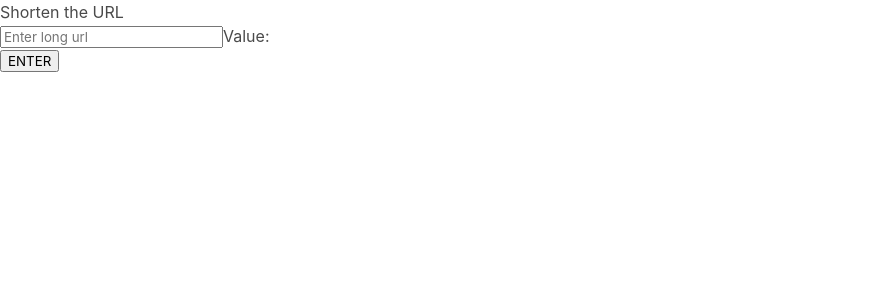
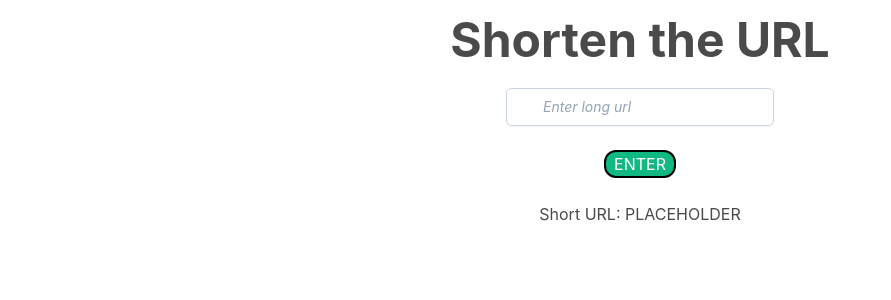
Before and after one commit to Boccca2014/shortentheurl, a React (Create React App) app in the folder client/: page /#/ in a window 1280 px wide. Shown: the top 300 px of the page, without its empty margins (0-891 px from the left). Built offline with nearby package versions, Linux system fonts and the light colour scheme.

Commit message:
tailwind works, textbox works

```diff
--- a/client/package.json
+++ b/client/package.json
@@ -3,11 +3,12 @@
   "version": "0.1.0",
   "private": true,
   "dependencies": {
+    "axios": "^0.25.0",
     "eslint": "^6.1.0",
     "react": "^16.9.0",
     "react-dom": "^16.9.0",
     "react-router-dom": "^5.0.1",
-    "react-scripts": "3.1.1"
+    "react-scripts": "^5.0.0"
   },
   "scripts": {
     "start": "react-scripts start",
--- a/client/src/views/Home.js
+++ b/client/src/views/Home.js
@@ -1,28 +1,56 @@
 import React, { useState } from "react";
+import axios from "axios";
 // import { Link } from "react-router-dom";
 
-// Creating a custom hook
-function useInput(defaultValue) {
-  const [value, setValue] = useState(defaultValue);
-  function onChange(e) {
-    setValue(e.target.value);
-  }
-  return {
-    value,
-    onChange,
+export default function Home() {
+  const [urlInput, setUrlInput] = useState({
+    longUrl: "",
+  });
+
+  const handleChange = (event) => {
+    const { value, name } = event.target;
+    setUrlInput({ ...urlInput, [name]: value });
   };
-}
 
-export default function Home() {
-  const inputProps = useInput();
+  const handleSubmit = (e) => {
+    e.preventDefault();
+    console.log("Submitted", urlInput);
+    // axios
+    //   .post("/api/shorten", {
+    //     longUrl: value,
+    //   })
+    //   .then((res) => {
+    //     console.log("res", res);
+    //   });
+    setUrlInput({
+      longUrl: "",
+    });
+  };
+
   return (
-    <div>
-      <h1 className="text-3xl font-bold underline">Shorten the URL</h1>
-      <div>
-        <input {...inputProps} placeholder="Enter long url" />
-        <span>Value: {inputProps.value} </span>
+    <div className="text-center">
+      <h1 className="text-5xl font-bold pt-4">Shorten the URL</h1>
+      <div className="text-center py-5">
+        <input
+          className="placeholder:italic placeholder:text-slate-400 bg-white border border-slate-300 rounded-md py-2 pl-9 pr-3 shadow-sm focus:outline-none focus:border-sky-500 focus:ring-sky-500 focus:ring-1 sm:text-sm"
+          placeholder="Enter long url"
+          type="text"
+          onChange={handleChange}
+          id="longUrl"
+          name="longUrl"
+          value={urlInput.longUrl}
+        />
       </div>
-      <button variant="raised">ENTER</button>
+      <button
+        className="rounded-xl border-black border-2 px-2 bg-emerald-500 text-white hover:bg-emerald-700 active:bg-violet-700"
+        onClick={handleSubmit}
+      >
+        ENTER
+      </button>
+      <div className="text-center py-5">
+        <span>Short URL: PLACEHOLDER </span>
+        {/* {inputProps.value} */}
+      </div>
     </div>
   );
 }
--- a/client/tailwind.config.js
+++ b/client/tailwind.config.js
@@ -1,5 +1,6 @@
 module.exports = {
   content: ["./src/**/*.{js,jsx,ts,tsx}"],
+  darkMode: "class",
   theme: {
     extend: {},
   },
```
Also changed, not shown: 1 other file (tests, documents, lock files or other folders).
